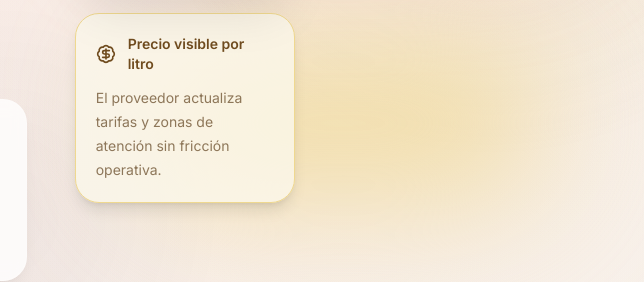
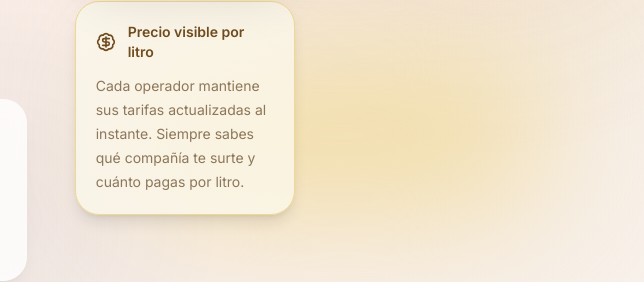
Before and after one commit to webmasterfacinnova/gasmovil-pagweb, an Astro site: page / in a window 1280 px wide. Shown: the part 493-775 px from the top of the page, 636-1280 px from the left. Built offline with nearby package versions, Linux system fonts and the light colour scheme; Astro itself is replaced by a stand-in of ours.

Commit message:
Mejora redacción card Precio visible por litro - texto más claro y vendible

```diff
--- a/src/pages/index.astro
+++ b/src/pages/index.astro
@@ -142,7 +142,7 @@ const adSlotIDBottom = '5427498442'
 									<span class="text-sm font-semibold">Precio visible por litro</span>
 								</div>
 								<p class="mt-3 text-sm leading-6 text-[var(--supply-900)]/70">
-									El proveedor actualiza tarifas y zonas de atención sin fricción operativa.
+									Cada operador mantiene sus tarifas actualizadas al instante. Siempre sabes qué compañía te surte y cuánto pagas por litro.
 								</p>
 							</div>
 						</div>
```
